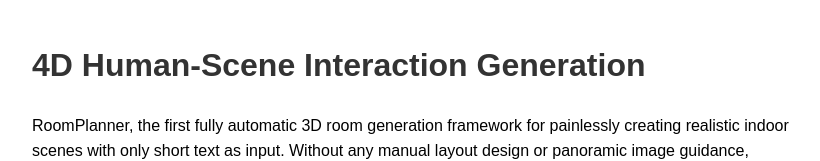
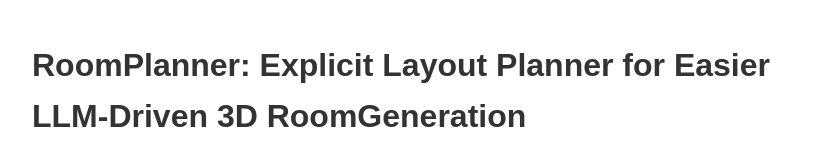
Before and after one commit to Kaitlina-S/RoomPlanner, a plain HTML site: page index.html in a window 1280 px wide. Shown: the top 161 px of the page, without its empty margins (8-828 px from the left). Drawn offline with Linux system fonts and the light colour scheme.

Commit message:
Update project page with new results

```diff
--- a/index.html
+++ b/index.html
@@ -13,7 +13,7 @@
   </style>
 </head>
 <body>
-  <h1>4D Human-Scene Interaction Generation</h1>
+  <h1>RoomPlanner: Explicit Layout Planner for Easier LLM-Driven 3D RoomGeneration</h1>
   <p>RoomPlanner, the first fully automatic 3D room generation framework for painlessly creating realistic indoor scenes with only short text as input. Without any manual layout design or panoramic image guidance, RoomPlanner can generate explicit layout criteria for rational spatial placement. We begin by introducing a hierarchical structure of language-driven agent planners that can automatically parse short and ambiguous prompts into detailed scene descriptions. </p>
 
   <h2>📄 Paper</h2>
```
